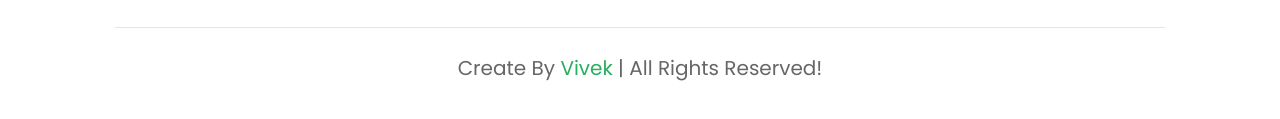
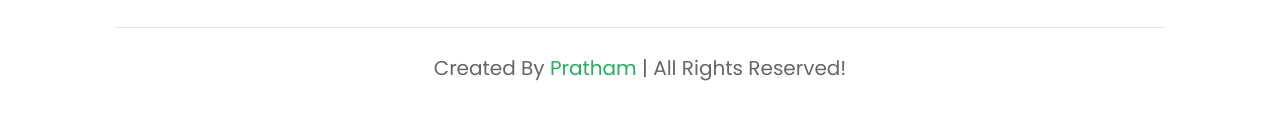
Before and after one commit to prathamdmehta/bookmania, a plain HTML site: page index.html in a window 1280 px wide. Shown: the part 4471-4590 px from the top of the page. Drawn offline with nearby package versions, Linux system fonts and the light colour scheme.

Commit message:
Update index.html

```diff
--- a/index.html
+++ b/index.html
@@ -726,7 +726,7 @@
         <a href="#" class="fab fa-pinterest"></a>
       </div>
 
-      <div class="credit">create by <span> Vivek </span>| all rights reserved!</div>
+      <div class="credit">created by <span> Pratham </span>| all rights reserved!</div>
     </section>
 
     <div class="loader-container">
```
